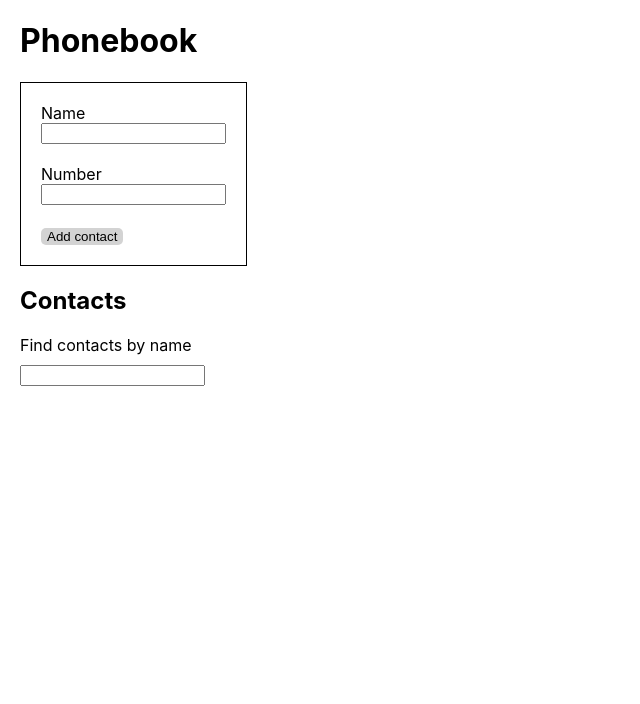
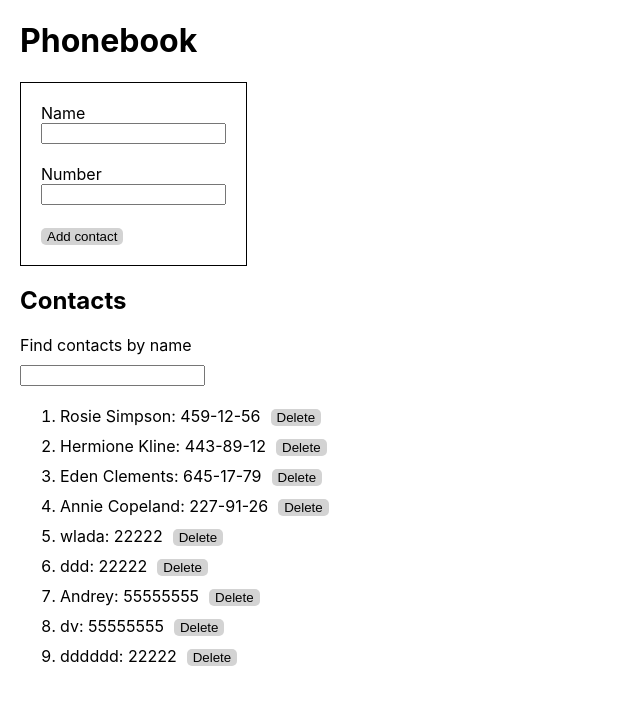
Before and after one commit to andriideikalo/goit-react-hw-06-phonebook, a React (Create React App) app: page / in a window 1280 px wide. Shown: the top 704 px of the page, without its empty margins (0-640 px from the left). Built offline with nearby package versions, Linux system fonts and the light colour scheme.

Commit message:
Update App.jsx

```diff
--- a/src/components/App.jsx
+++ b/src/components/App.jsx
@@ -6,7 +6,17 @@
 import Filter from './Filter';
 
 const localStorageContacts = () =>
-  JSON.parse(localStorage.getItem('contacts')) ?? [];
+  JSON.parse(localStorage.getItem('contacts')) ?? [
+    { id: 'id-1', name: 'Rosie Simpson', number: '459-12-56' },
+    { id: 'id-2', name: 'Hermione Kline', number: '443-89-12' },
+    { id: 'id-3', name: 'Eden Clements', number: '645-17-79' },
+    { id: 'id-4', name: 'Annie Copeland', number: '227-91-26' },
+    { id: 'A_T6WaPAzGi4Ss0llbOkM', name: 'wlada', number: '22222' },
+    { id: 'UV1ZZiMtGEeYpXEHLyBtf', name: 'ddd', number: '22222' },
+    { id: 'QbSpSqbpIEYtYshsmPLfq', name: 'Andrey', number: '55555555' },
+    { id: 'rr49TFa3RYm37ei3OZ__6', name: 'dv', number: '55555555' },
+    { id: 'TzEJEJnx4xaCix6LSKDQ7', name: 'dddddd', number: '22222' },
+  ];
 
 export default function App() {
   const [contacts, setContacts] = useState(localStorageContacts);
```
